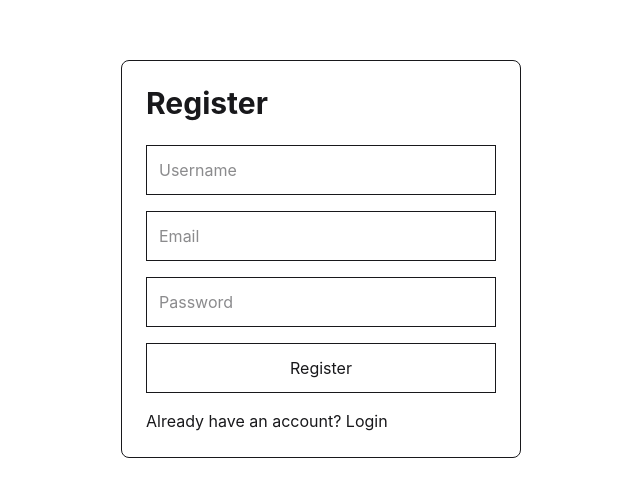
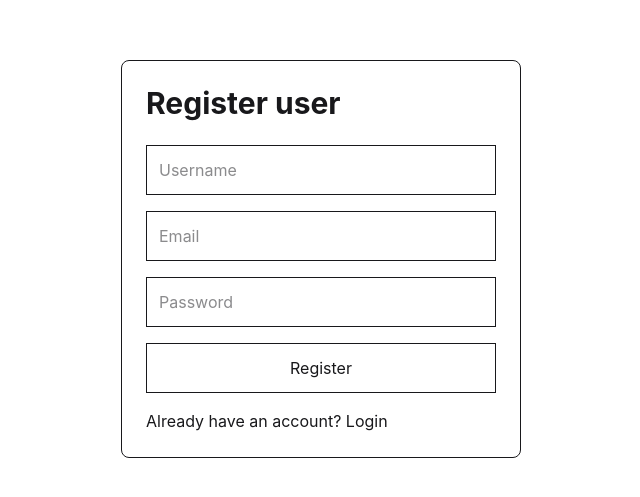
Before and after one commit to anupam-anand-ojha/chatbeez-frontend, a React (Vite) app: page /register in a window 1280 px wide. Shown: the part 141-638 px from the top of the page, without its empty margins (319-959 px from the left). Built offline with nearby package versions, Linux system fonts and the light colour scheme; no server answers.

Commit message:
fix register

```diff
--- a/src/pages/Register.jsx
+++ b/src/pages/Register.jsx
@@ -40,7 +40,7 @@ const Register = () => {
         className="w-[400px] border p-6 rounded-lg"
       >
         <h1 className="text-3xl font-bold mb-6">
-          Register
+          Register user
         </h1>
 
         <input
```
